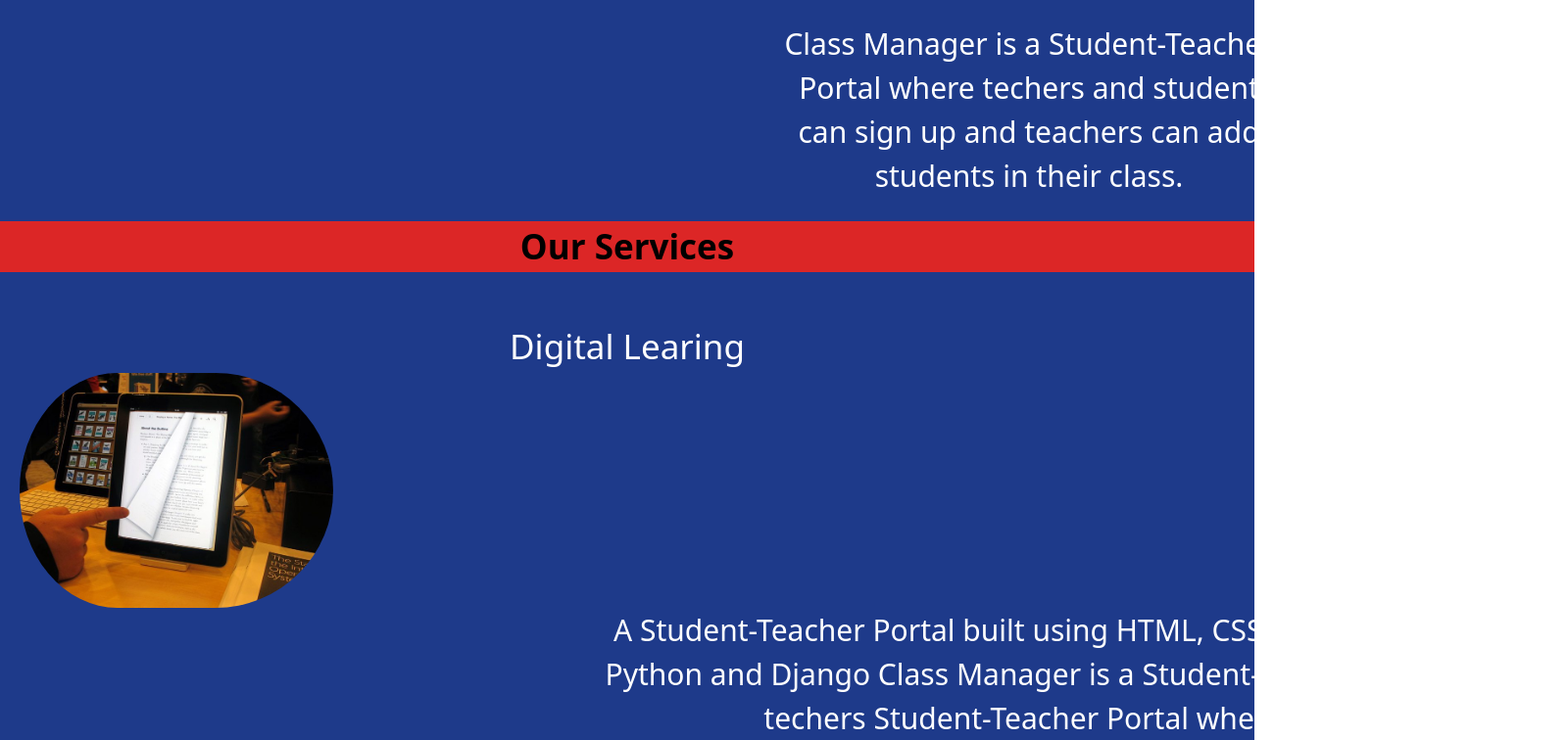
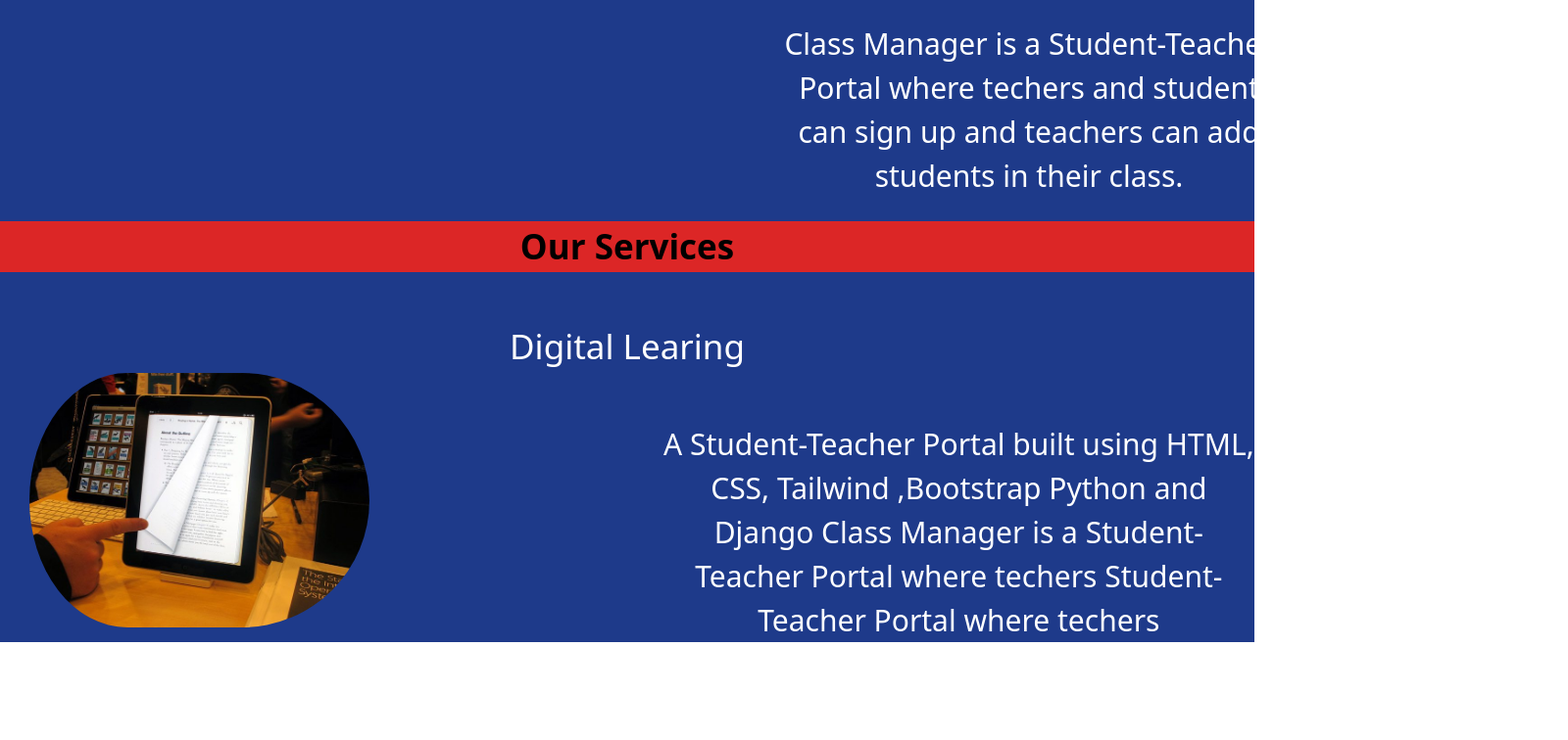
Before and after one commit to DHARUNDP5/Classroom-project, a React (Create React App) app in the folder project-classroom/: page / in a window 1280 px wide. Shown: the part 646-1402 px from the top of the page at 98% size, 1600 px wide, since content can reach past the window. After the commit the page ends 1302 px from the top, so only its background shows below. Built offline with nearby package versions, Linux system fonts and the light colour scheme.

Commit message:
1st page desgin finished

```diff
--- a/project-classroom/src/Homepage/homepage.js
+++ b/project-classroom/src/Homepage/homepage.js
@@ -30,11 +30,9 @@ const homepage = () => {
       <div className='flex items-center justify-center'>
         <p className='text-[35px] text-white mt-[50px]'>Digital Learing</p>
         </div>
-      <div className='w-[400px]'>
-          <img src={book} className="rounded-full pl-[20px] h-[240px]" />
-          </div>
-          <div className='pl-[600px] items-center justify-center'>
-        <p className='text-center items-center justify-center text-[30px] text-white w-[1000px]'>A Student-Teacher Portal built using HTML, CSS, Tailwind ,Bootstrap
+      <div className='flex'>
+          <img src={book} className="rounded-[140px] pl-[30px] h-[260px]" />
+        <p className='pl-[300px] mt-[50px] text-center items-center justify-center text-[30px] text-white w-[1200px]'>A Student-Teacher Portal built using HTML, CSS, Tailwind ,Bootstrap
           Python and Django Class Manager is a
           Student-Teacher Portal where techers Student-Teacher Portal where techers</p>
         </div>
```
